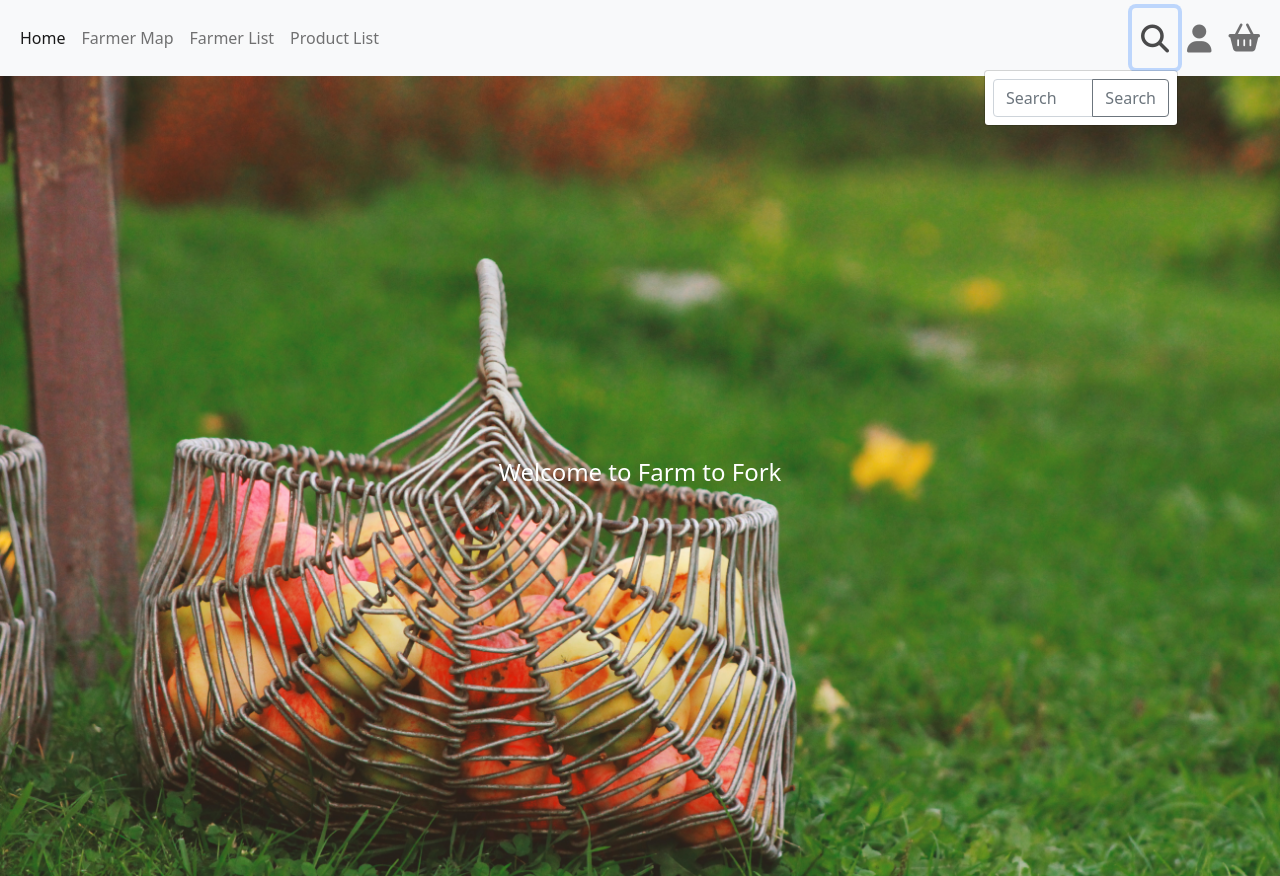
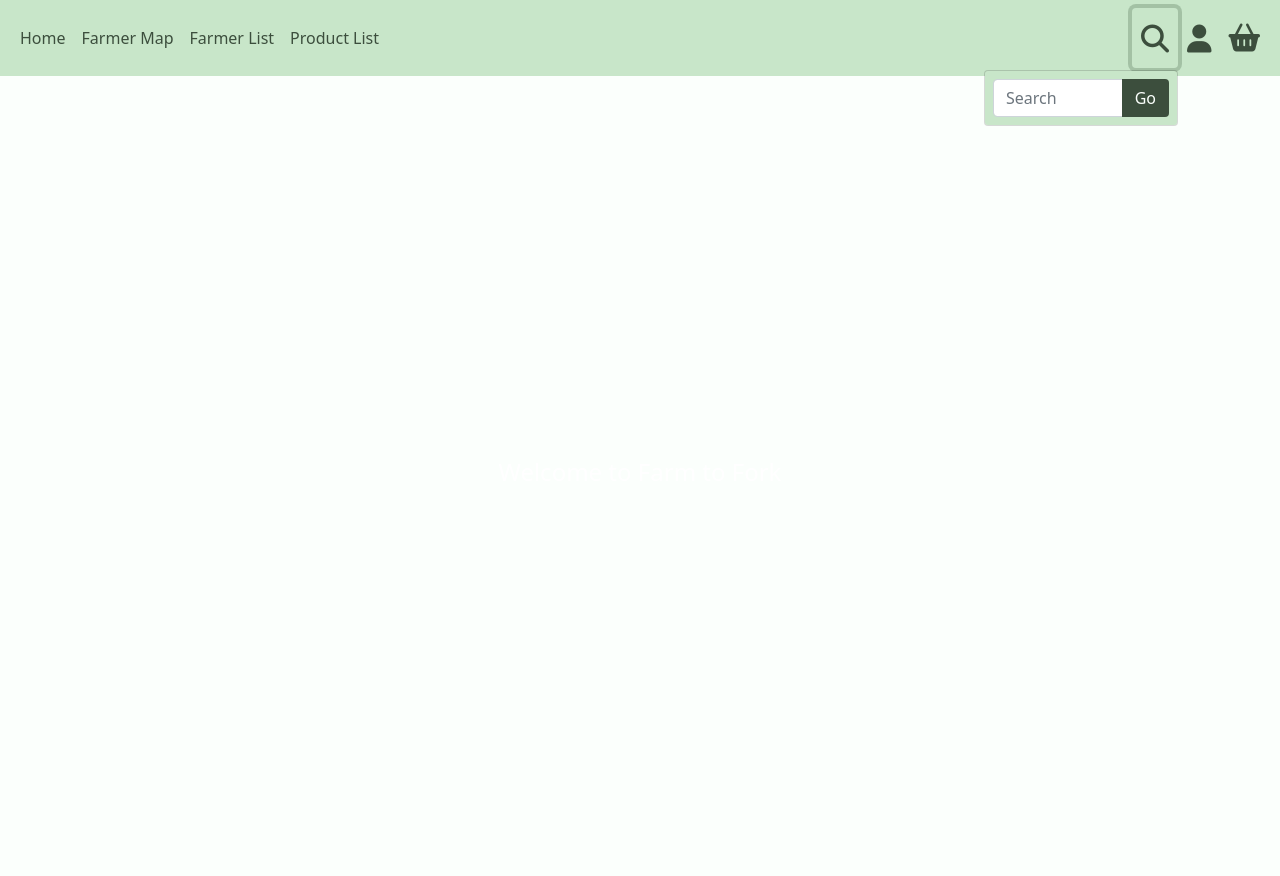
Before and after one commit to oisintohak/Farm-To-Fork, a Django app: page / in a window 1280 px wide, after a click that opens the changed part. Run offline with Django 3.2, Linux system fonts and the light colour scheme; some libraries are stand-ins or nearby versions; some web fonts are replaced.

Commit message:
add colors to base template

```diff
--- a/static/css/style.css
+++ b/static/css/style.css
@@ -1,4 +1,5 @@
 /* ***** COLORS ***** */
+
 :root {
     --dark-green: #97b498;
     --light-green: #fbfffc;
@@ -6,58 +7,96 @@
     --primary-brown: #ffa726;
     --light-brown: #ffd95b;
     --dark-brown: #c77800;
-    --main-text: #3C4E3D;
+    --primary-dark: #3C4E3D;
 }
 
-.text-main {
-    color: var(--main-text);
+.text-primary-dark {
+    color: var(--primary-dark) !important;
+}
+
+.bg-primary-dark {
+    background-color: var(--primary-dark) !important;
 }
 
 .text-d-green {
-    color: var(--dark-green);
+    color: var(--dark-green) !important;
 }
 
 .bg-d-green {
-    background-color: var(--dark-green);
+    background-color: var(--dark-green) !important;
 }
 
 .border-d-green {
-    border-color: var(--dark-green);
+    border-color: var(--dark-green) !important;
+}
+
+.text-l-green {
+    color: var(--light-green) !important;
 }
 
 .bg-l-green {
-    background-color: var(--light-green);
+    background-color: var(--light-green) !important;
 }
 
 .bg-p-green {
-    background-color: var(--primary-green);
+    background-color: var(--primary-green) !important;
 }
 
 .text-p-brown {
-    color: var(--primary-brown);
+    color: var(--primary-brown) !important;
 }
 
 .bg-p-brown {
-    background-color: var(--primary-brown);
+    background-color: var(--primary-brown) !important;
 }
 
 .text-l-brown {
-    color: var(--light-brown);
+    color: var(--light-brown) !important;
 }
 
 .bg-l-brown {
-    background-color: var(--light-brown);
+    background-color: var(--light-brown) !important;
 }
 
 .text-d-brown {
-    color: var(--dark-brown);
+    color: var(--dark-brown) !important;
 }
 
 .bg-d-brown {
-    background-color: var(--dark-brown);
+    background-color: var(--dark-brown) !important;
 }
 
-*{
+body {
+    background-color: var(--light-green) !important;
+}
+
+* {
+    color: var(--primary-dark) !important;
+}
+
+/* override bootstrap button box-shadow */
+
+.btn-check:focus+.btn, .btn:focus {
+    box-shadow: 0 0 0 .25rem #97b498bb;
+}
+
+.dropdown-menu {
+    background-color: var(--primary-green) !important;
+}
+
+.dropdown-item:focus, .dropdown-item:hover {
+    background-color: var(--light-green) !important;
+}
+
+.form-control:focus {
+    color: var(--primary-dark);
+    background-color: var(--light-green);
+    border-color: var(--dark-green);
+    outline: 0;
+    box-shadow: 0 0 0 .25rem #97b498bb;
+}
+
+* {
     padding: 0;
     margin: 0;
 }
@@ -71,6 +110,7 @@
 }
 
 /* NAVBAR */
+
 .search-dropdown-form {
     min-width: 12em;
 }
@@ -83,7 +123,7 @@
 }
 
 .home-banner {
-    background: url('/media/home-banner.jpg') no-repeat;
+    /* background: url('/media/home-banner.jpg') no-repeat; */
     background-size: contain;
     min-height: 100vh;
     width: 100%;
--- a/templates/base.html
+++ b/templates/base.html
@@ -41,9 +41,9 @@
 </head>
 
 <body>
-    <nav id="main-nav" class="navbar navbar-expand navbar-light bg-light">
+    <nav id="main-nav" class="navbar navbar-expand text-primary-dark bg-p-green border-d-green">
         <div class="container-fluid">
-            <ul class="navbar-nav w-100 d-none d-lg-flex me-auto mb-2 mb-lg-0">
+            <ul class="navbar-nav text-primary-dark w-100 d-none d-lg-flex me-auto mb-2 mb-lg-0">
                 <li class="nav-item">
                     <a class="nav-link active" aria-current="page" href="{% url 'home' %}">Home</a>
                 </li>
@@ -105,8 +105,8 @@
                                 <div class="input-group">
                                     <input type="search" class="form-control search-input" placeholder="Search"
                                         aria-label="Search" aria-describedby="search-button">
-                                    <button class="btn btn-outline-secondary" type="submit"
-                                        id="search-button">Search</button>
+                                    <button class="btn bg-primary-dark text-l-green" type="submit"
+                                        id="search-button">Go</button>
                                 </div>
                             </form>
                         </div>
```
